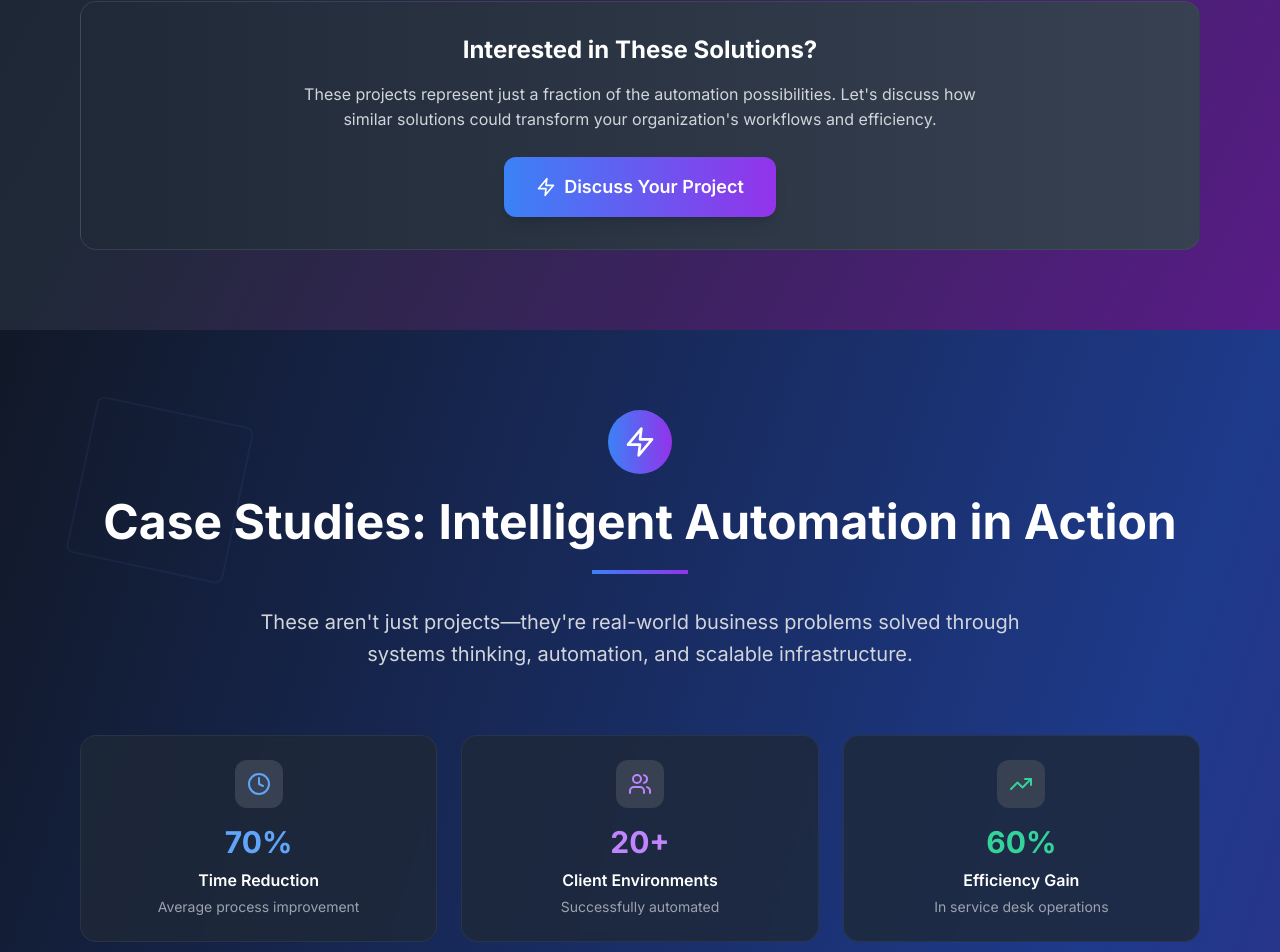
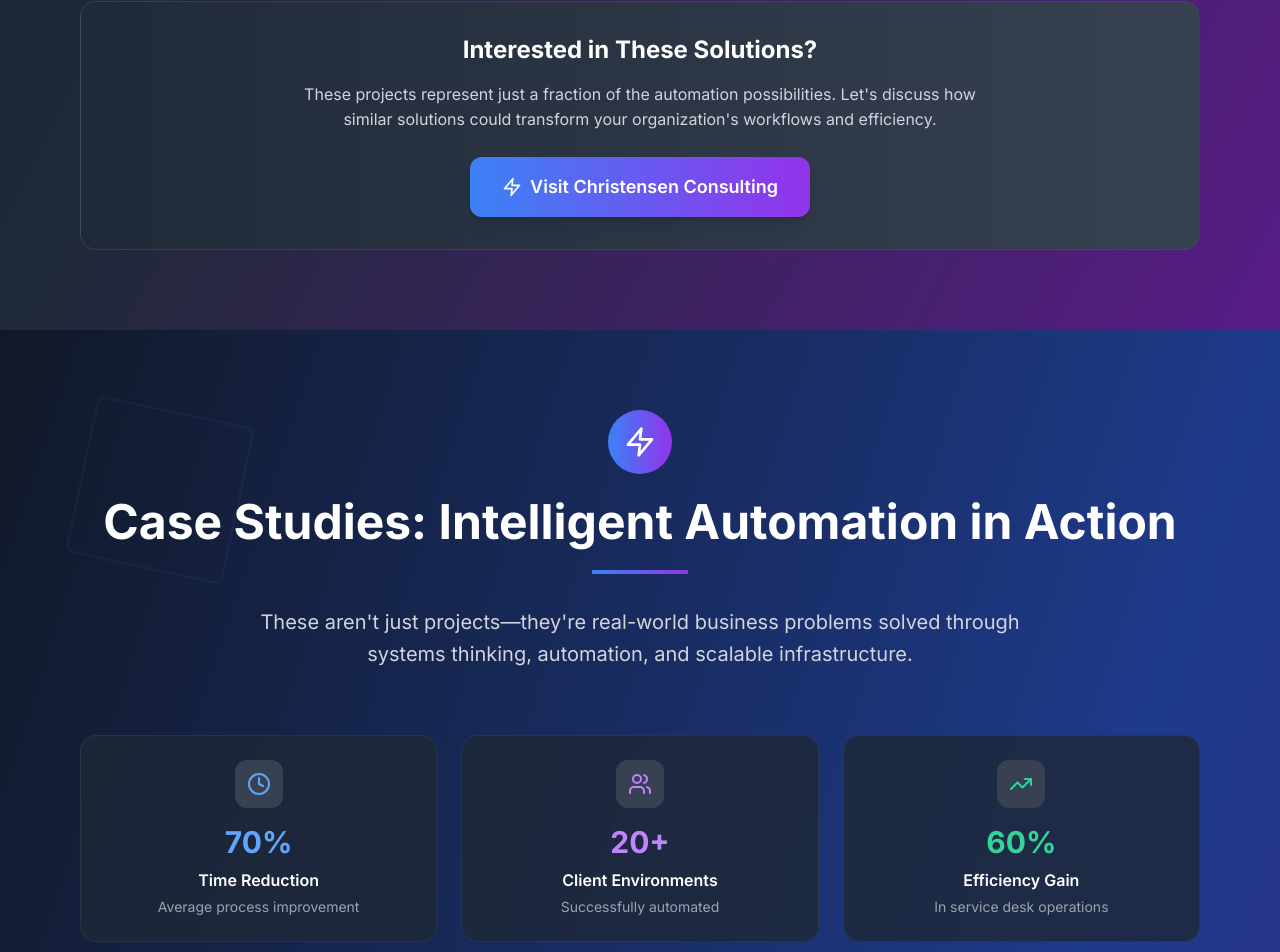
Before and after one commit to mejohnc-ft/MeJohnC.Org, a React (Vite) app: page / in a window 1280 px wide. Shown: the part 10747-11699 px from the top of the page. Built offline with nearby package versions, Linux system fonts and the light colour scheme.

Commit message:
Update project discussion link to consulting website

```diff
--- a/src/components/Projects.tsx
+++ b/src/components/Projects.tsx
@@ -163,11 +163,13 @@ const Projects = () => {
               could transform your organization's workflows and efficiency.
             </p>
             <a
-              href="mailto:mejohnwc@gmail.com?subject=Project%20Discussion&body=Hi%20Jonathan%2C%0D%0A%0D%0AI%27m%20interested%20in%20learning%20more%20about%20your%20automation%20projects%20and%20how%20they%20might%20apply%20to%20our%20organization.%0D%0A%0D%0ABest%20regards"
+              href="https://christensenconsulting.co/"
+              target="_blank"
+              rel="noopener noreferrer"
               className="inline-flex items-center px-8 py-4 bg-gradient-to-r from-blue-500 to-purple-600 hover:from-blue-600 hover:to-purple-700 text-white rounded-xl font-semibold text-lg transition-all duration-300 shadow-lg hover:shadow-xl transform hover:-translate-y-1 group"
             >
               <Zap className="w-5 h-5 mr-2 group-hover:animate-pulse" />
-              Discuss Your Project
+              Visit Christensen Consulting
             </a>
           </div>
         </div>
```
